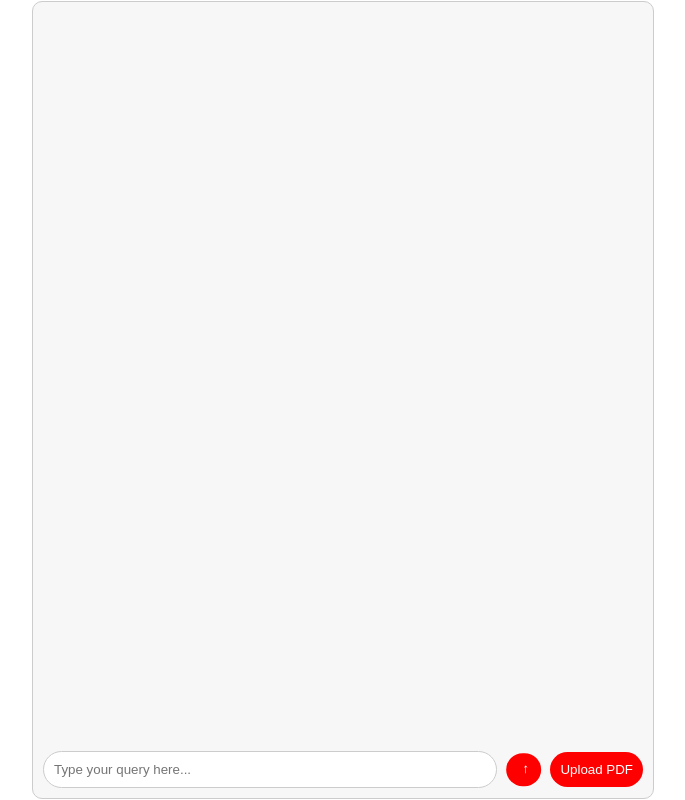
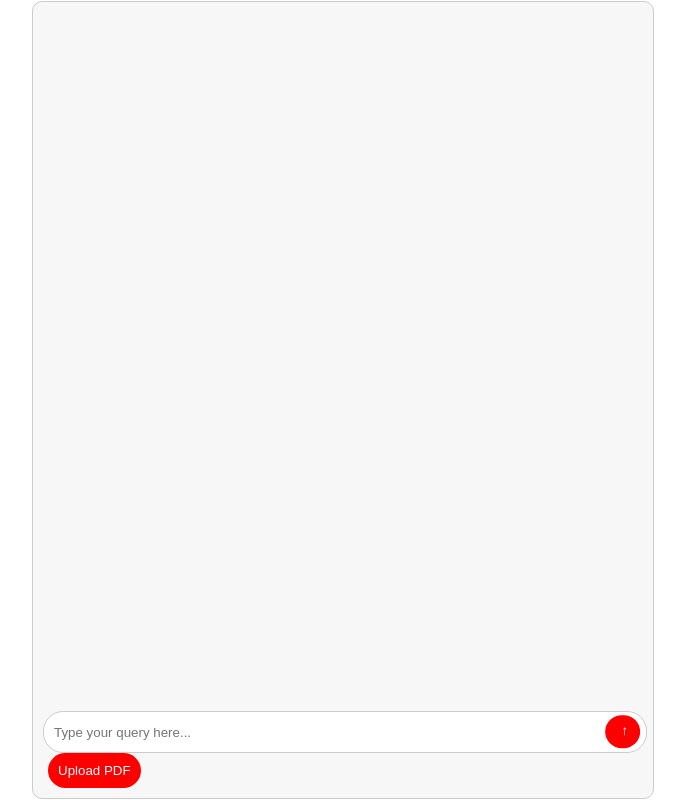
Before and after one commit to zarkk01/chatbot, a React (Create React App) app in the folder src/main/resources/frontend/: page / in a window 1280 px wide. Shown: the whole page, without its empty margins (297-982 px from the left). Built offline with nearby package versions, Linux system fonts and the light colour scheme.

Commit message:
button inside text container

```diff
--- a/src/main/resources/frontend/src/components/ChatWindow.css
+++ b/src/main/resources/frontend/src/components/ChatWindow.css
@@ -12,15 +12,27 @@
     margin-bottom: 10px;
 }
 
+.pt-site-footer__submit{
+    display: inline-block;
+    position: relative;
+    overflow: hidden;
+}
+
+
+
 .input-container {
-    display: flex;
-    align-items: center;
+    /*display: flex;*/
+    /*align-items: center;*/
+    max-width: 100%;
+    position: relative;
 }
 
 input[type="text"] {
     flex: 1;
     padding: 10px;
     margin-right: 10px;
+    width: 97%;
+    height: 20px;
 }
 
 button.send-button {
@@ -33,6 +45,9 @@ button.send-button {
     cursor: pointer;
     transform: rotate(-90deg); /* Rotate arrow to point upwards */
     transition: box-shadow 0.3s ease;
+    position: absolute;
+    right:-1px;
+    top: 3px;
 }
 
 button.send-button:hover {
--- a/src/main/resources/frontend/src/components/ChatWindow.jsx
+++ b/src/main/resources/frontend/src/components/ChatWindow.jsx
@@ -37,12 +37,14 @@ const ChatWindow = () => {
                     onChange={(e) => setInput(e.target.value)}
                     onKeyPress={handleKeyPress}
                     placeholder="Type your query here..."
+                    className="chat-input"
                 />
                 <button onClick={sendMessage} className="send-button">→</button>
-                <UploadButton />
+                <UploadButton/>
             </div>
         </div>
     );
+
 };
 
 export default ChatWindow;
```
